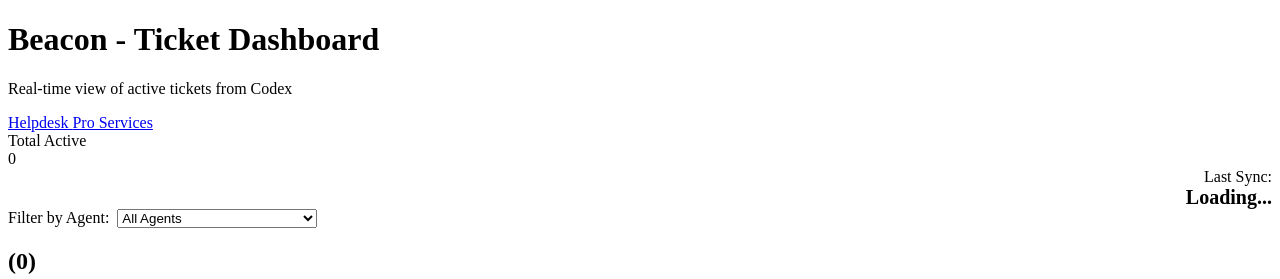
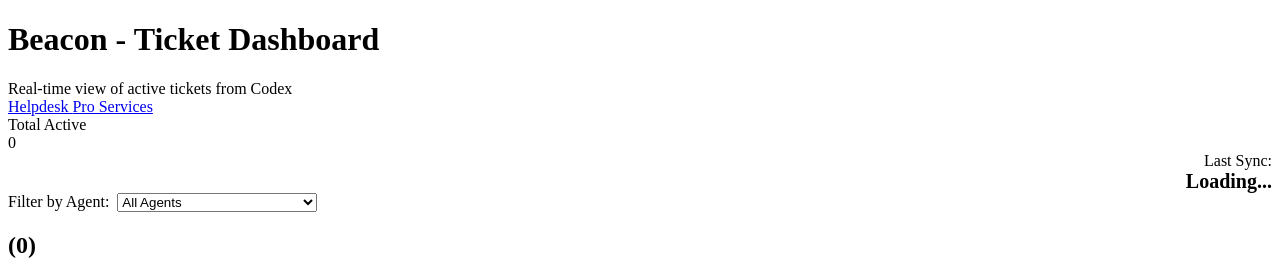
Before and after one commit to skelhammer/hivematrix-beacon, a Flask app: template app/templates/index.html in a window 1280 px wide. Shown: the top 279 px of the page. Run offline with Flask 2, Linux system fonts and the light colour scheme; the template is opened without the code that fills it, so the values that code supplies are empty.

Commit message:
Update template styling and structure
🤖 Generated with [Claude Code](https://claude.com/claude-code)

Co-Authored-By: Claude <noreply@anthropic.com>

```diff
--- a/app/templates/index.html
+++ b/app/templates/index.html
@@ -4,8 +4,12 @@
 
 {% block content %}
 <div class="page-header">
-    <h1 class="page-header__title">Beacon - Ticket Dashboard</h1>
-    <p class="page-header__description">Real-time view of active tickets from Codex</p>
+    <div class="page-header__content">
+        <h1 class="page-header__title">Beacon - Ticket Dashboard</h1>
+    </div>
+    <div class="page-header__actions">
+        <p class="page-header__description" style="margin: 0;">Real-time view of active tickets from Codex</p>
+    </div>
 </div>
 
 <div class="card u-mb-3">
```
